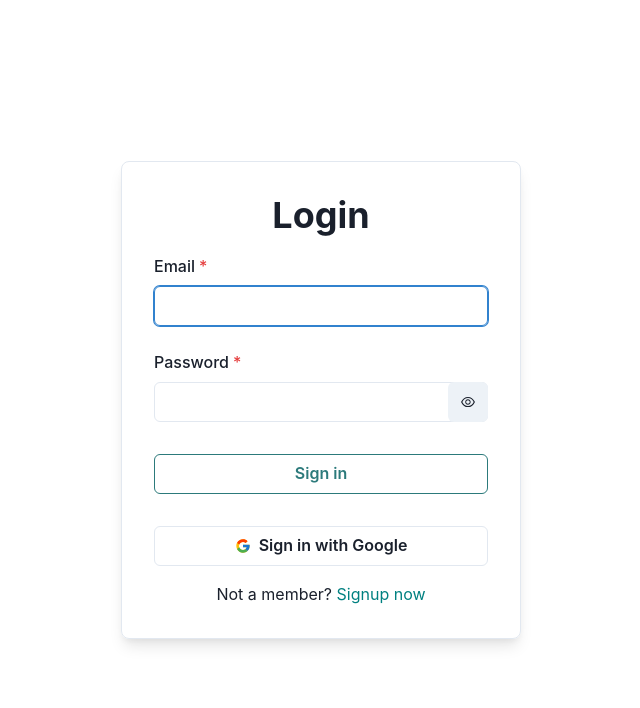
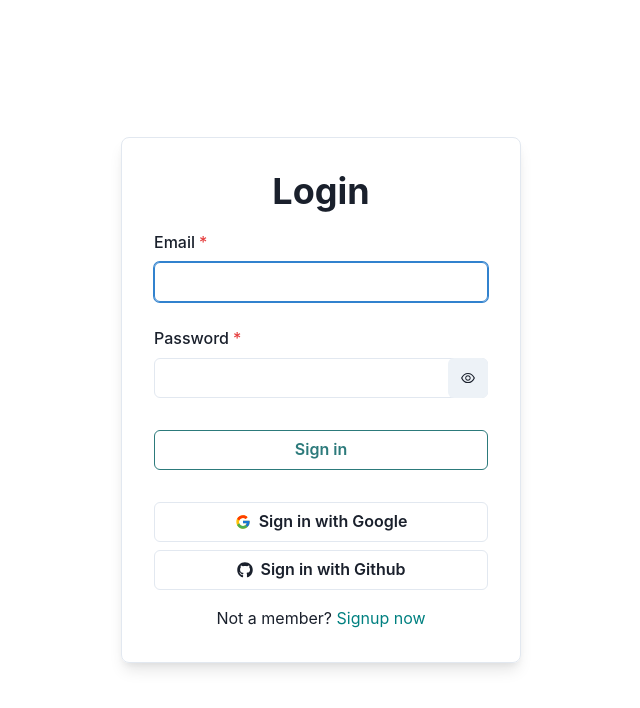
Before and after one commit to truongtrongtin/leave-tracker-client, a React (Create React App) app: page /login in a window 1280 px wide. Shown: the top 708 px of the page, without its empty margins (319-959 px from the left). Built offline with nearby package versions, Linux system fonts and the light colour scheme; no server answers.

Commit message:
feat: sign in with github

```diff
--- a/src/pages/Login/Login.tsx
+++ b/src/pages/Login/Login.tsx
@@ -21,6 +21,7 @@ import { AppContext } from 'contexts/AppContext';
 import { useContext, useState } from 'react';
 import { useForm } from 'react-hook-form';
 import { FcGoogle } from 'react-icons/fc';
+import { FaGithub } from 'react-icons/fa';
 import { useQueryClient } from 'react-query';
 import { object, SchemaOf, string } from 'yup';
 
@@ -108,6 +109,17 @@ export default function Login() {
             >
               Sign in with Google
             </Button>
+            <Button
+              as="a"
+              leftIcon={<FaGithub />}
+              width="full"
+              variant="outline"
+              type="submit"
+              mt={2}
+              href={`${process.env.REACT_APP_API_URL}/auth/github?intended_url=${window.location.origin}${intendedRoute}`}
+            >
+              Sign in with Github
+            </Button>
           </form>
         </Box>
         <Box textAlign="center">
```
Also changed, not shown: package.json (+12 -12 lines), 1 other file (tests, documents, lock files or other folders).
